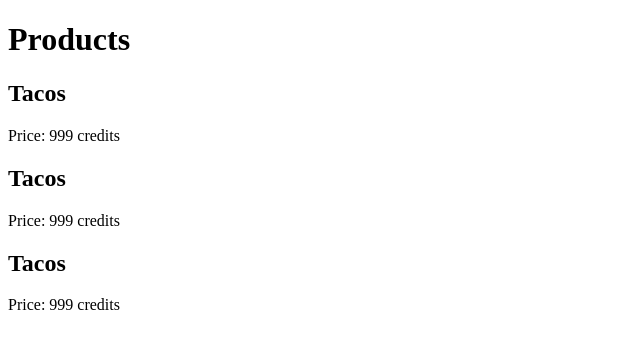
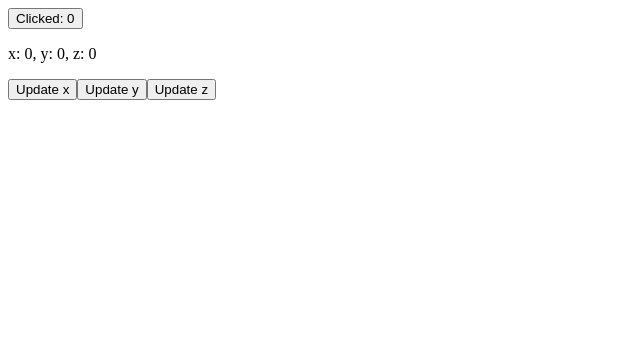
Before and after one commit to Ihor-Kotliarevskyi/lesson-2-react, a React (Vite) app: page / in a window 1280 px wide. Shown: the top 348 px of the page, without its empty margins (0-640 px from the left). Built offline with nearby package versions, Linux system fonts and the light colour scheme.

Commit message:
Changes to be committed: #	modified:   src/components/App.tsx #	new file:   src/components/ClickCounter.tsx #	deleted:    src/components/Product.tsx

```diff
--- a/src/components/App.tsx
+++ b/src/components/App.tsx
@@ -1,14 +1,33 @@
-import Product from "./Product";
+import ClickCounter from "./ClickCounter";
+import { useState } from "react";
 
+interface Values {
+  x: number;
+  y: number;
+  z: number;
+}
 
 export default function App() {
+  const [values, setValues] = useState<Values>({ x: 0, y: 0, z: 0 });
+
+  const updateValue = (key: keyof Values) => {
+    setValues({
+      ...values,
+      [key]: values[key] + 1,
+    });
+  };
+
   return (
     <>
-      <h1>Products</h1>
-
-      <Product />
-      <Product />
-      <Product />
+      <ClickCounter />
+      <div>
+        <p>
+          x: {values.x}, y: {values.y}, z: {values.z}
+        </p>
+        <button onClick={() => updateValue("x")}>Update x</button>
+        <button onClick={() => updateValue("y")}>Update y</button>
+        <button onClick={() => updateValue("z")}>Update z</button>
+      </div>
     </>
   );
 }
--- /dev/null
+++ b/src/components/ClickCounter.tsx
@@ -0,0 +1,11 @@
+import { useState } from "react";
+
+export default function ClickCounter() {
+  const [clicks, setClicks] = useState(0);
+
+  const handleClick = () => {
+    setClicks(clicks + 1);
+  };
+
+  return <button onClick={handleClick}>Clicked: {clicks}</button>;
+}
--- a/src/components/Product.tsx
+++ /dev/null
@@ -1,8 +0,0 @@
-export default function Product() {
-  return (
-    <div>
-      <h2>Tacos</h2>
-      <p>Price: 999 credits</p>
-    </div>
-  );
-}
```
